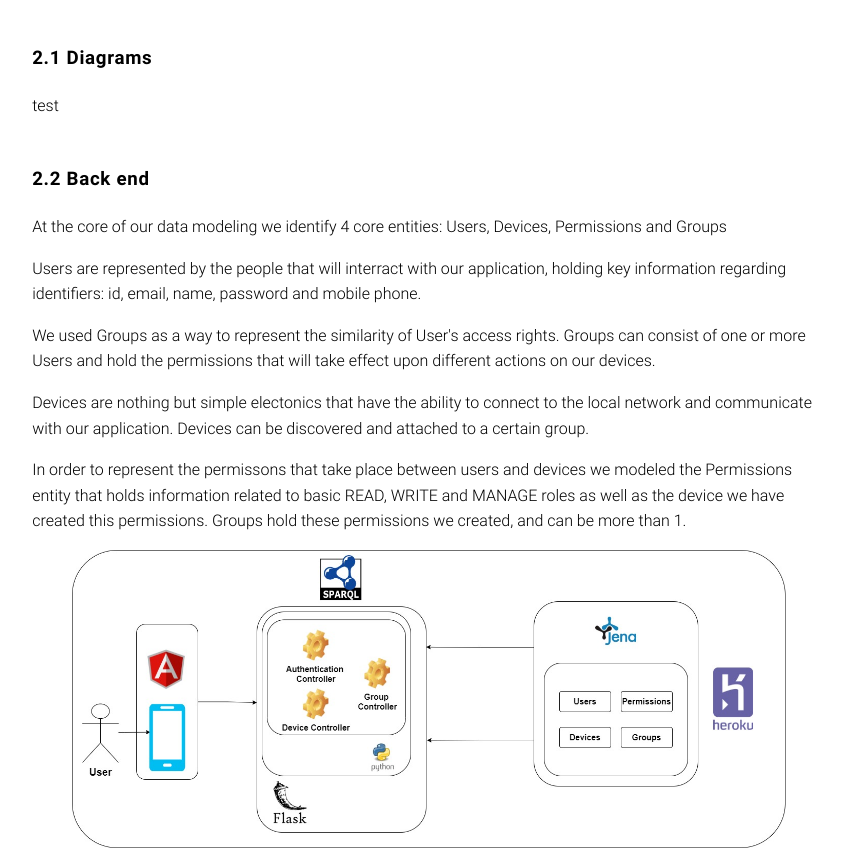
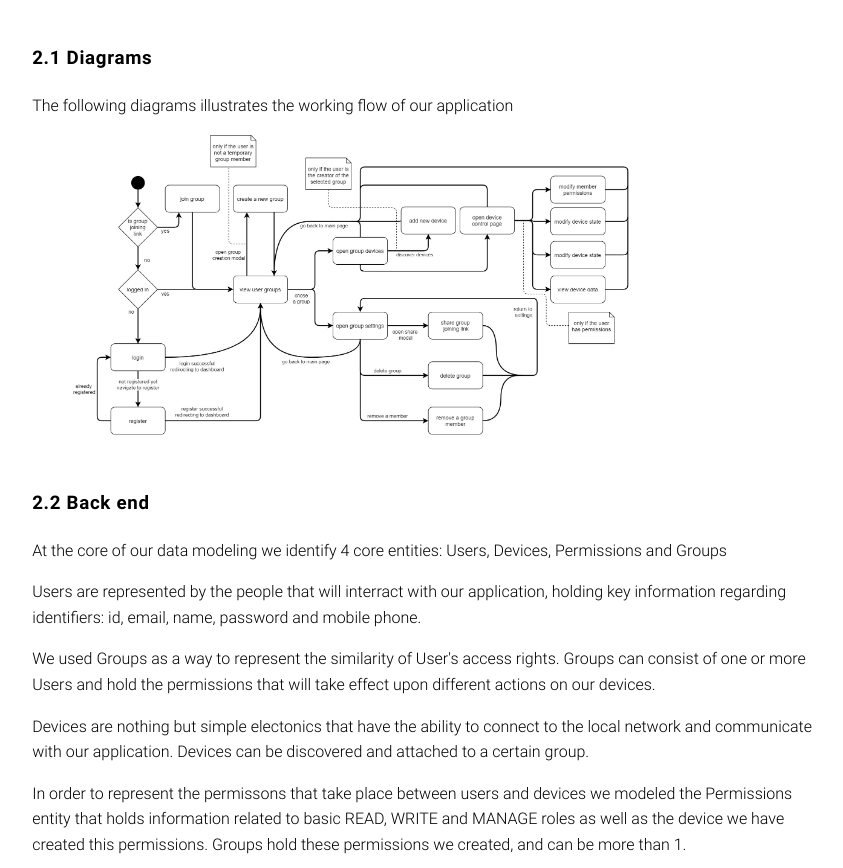
Before and after one commit to wet-wade/docs, a plain HTML site: page index.html in a window 1280 px wide. Shown: the part 1590-2458 px from the top of the page, without its empty margins (211-1054 px from the left). Drawn offline with Linux system fonts and the light colour scheme; a web font is replaced by a local one.

Commit message:
Added statechart in report

```diff
--- a/index.html
+++ b/index.html
@@ -66,7 +66,13 @@
 
       <section id="arch-diagrams">
         <h3>Diagrams</h3>
-        <p>test</p>
+        <p>The following diagrams illustrates the working flow of our application</p>
+
+        <figure typeof="sa:image">
+          <a href="diagrams/statechart.jpg" target="_blank">
+            <img src="diagrams/statechart.jpg" alt="statechart diagrams" />
+          </a>
+        </figure>
       </section>
 
       <section id="arch-be">
```
